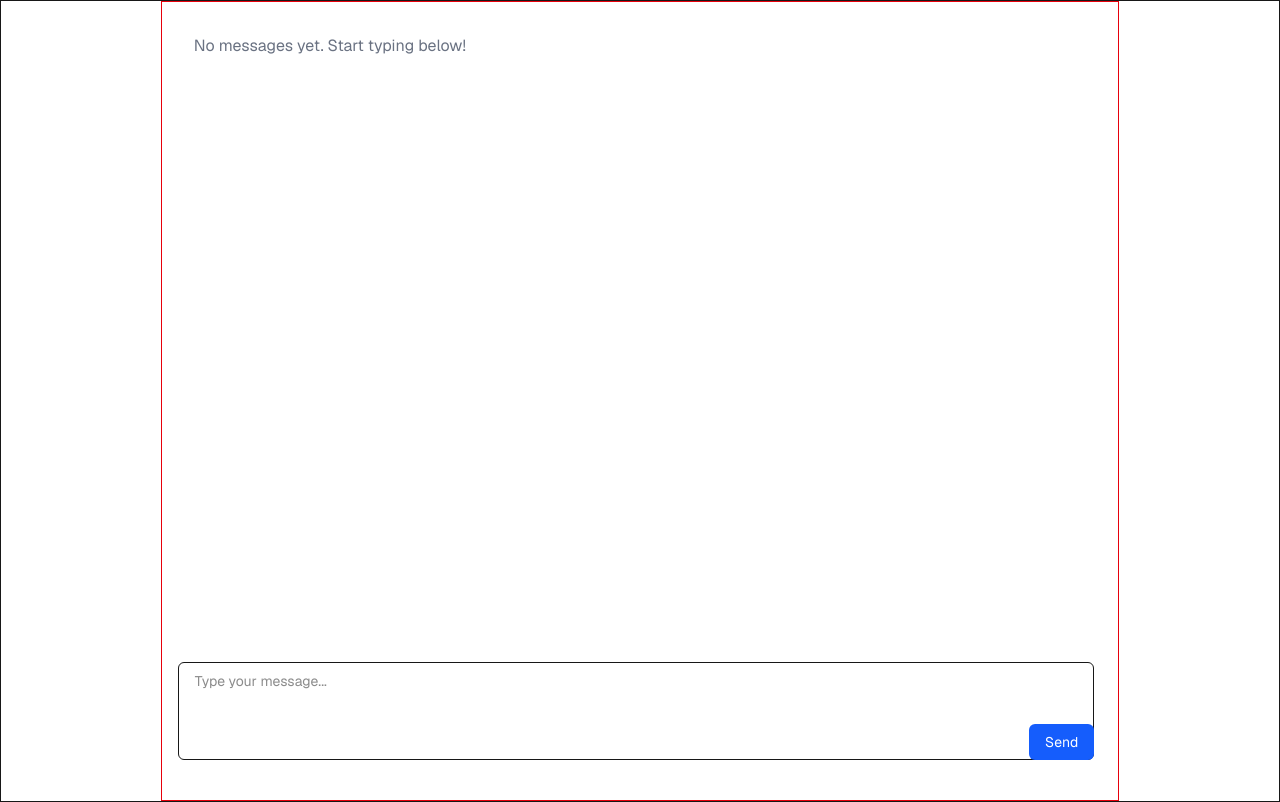
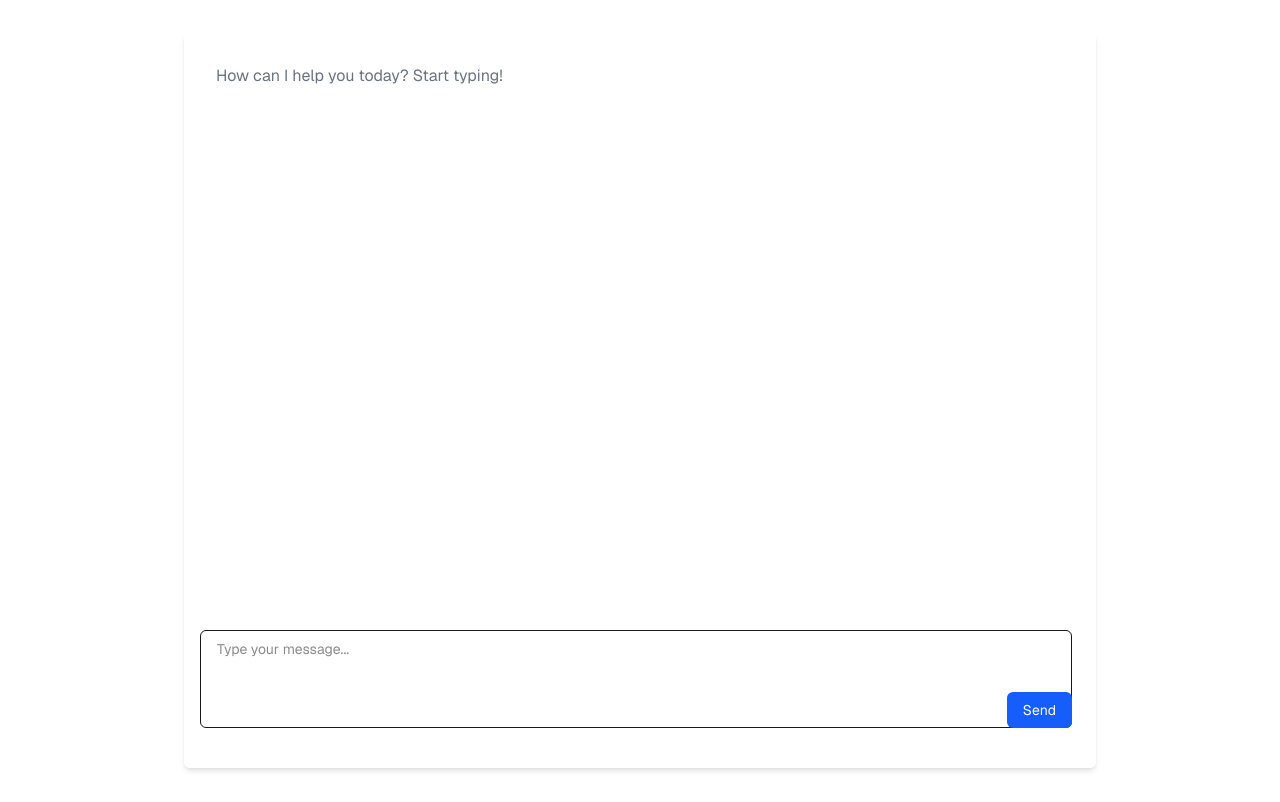
Before and after one commit to rabin-nyaundi/demo-gpt-frontend, a Next.js app: page / in a window 1280 px wide. Built offline with nearby package versions, Linux system fonts and the light colour scheme.

Commit message:
remove borders - UI

```diff
--- a/app/components/PromptResponse.tsx
+++ b/app/components/PromptResponse.tsx
@@ -19,7 +19,7 @@ const PromptResponse = ({ messages, isLoading }: Props) => {
   return (
     <div className="h-auto flex flex-col flex-auto w-full p-8 space-y-4">
       {messages.length === 0 ? (
-        <p className="text-gray-500">No messages yet. Start typing below!</p>
+        <p className="text-gray-500">How can I help you today? Start typing!</p>
       ) : (
         messages.map((message, index) => (
           <div
@@ -31,7 +31,7 @@ const PromptResponse = ({ messages, isLoading }: Props) => {
             }`}
           >
             {message.content
-              .replace(/\*\*(.+?)\*\*:\s*/g, "**$1**:\n") // replace whatever that matches **Text** with **Text** and \n for new line
+              .replace(/\*\*(.+?)\*\*:\s*/g, "**$1**\n") // replace whatever that matches **Text** with **Text** and \n for new line
               .split("\n")
               .map((line, i) => {
                 const isLabelLine = line.match(/^\*\*(.+?)\*\*:/); // match **Text:** in that order
--- a/app/page.tsx
+++ b/app/page.tsx
@@ -9,22 +9,14 @@ type Message = {
   content: string;
 };
 
-type Conversation = {
-  id: string;
-  timestamp: string;
-  messages: Message[];
-};
-
-type Conversations = Conversation[];
-
 export default function Home() {
-  const [conversations, setConversations] = useState<Conversations>([]);
   const [messages, setMessages] = useState<Message[]>([]);
   const [isLoading, setIsLoading] = useState(false);
 
   return (
-    <div className="flex flex-auto border min-h-screen font-[family-name:var(--font-geist-sans)] overflow-hidden">
-      <main className="flex flex-col relative mx-auto w-full lg:w-3/4 2xl:w-1/2 border border-red-600 h-screen overflow-y-auto">
+    <div className="flex flex-auto min-h-screen w-full font-[family-name:var(--font-geist-sans)] overflow-hidden">
+      <main className="flex flex-col mx-auto w-full h-screen overflow-y-auto lg:p-8">
+        <div className="flex flex-col relative mx-auto w-full lg:w-3/4 2xl:w-1/2 rounded-md shadow-md h-screen overflow-y-auto">
           <PromptResponse messages={messages} isLoading={isLoading} />
           <div className="sticky bottom-0 right-0 left-0 pb-10 px-4 bg-white">
             <TextArea
@@ -32,9 +24,8 @@ export default function Home() {
               setMessages={setMessages}
               isLoading={isLoading}
               setIsLoading={setIsLoading}
-            conversations={conversations}
-            setConversations={setConversations}
             />
+          </div>
         </div>
       </main>
     </div>
```
Lines whose indentation alone changed are shown as unchanged.
